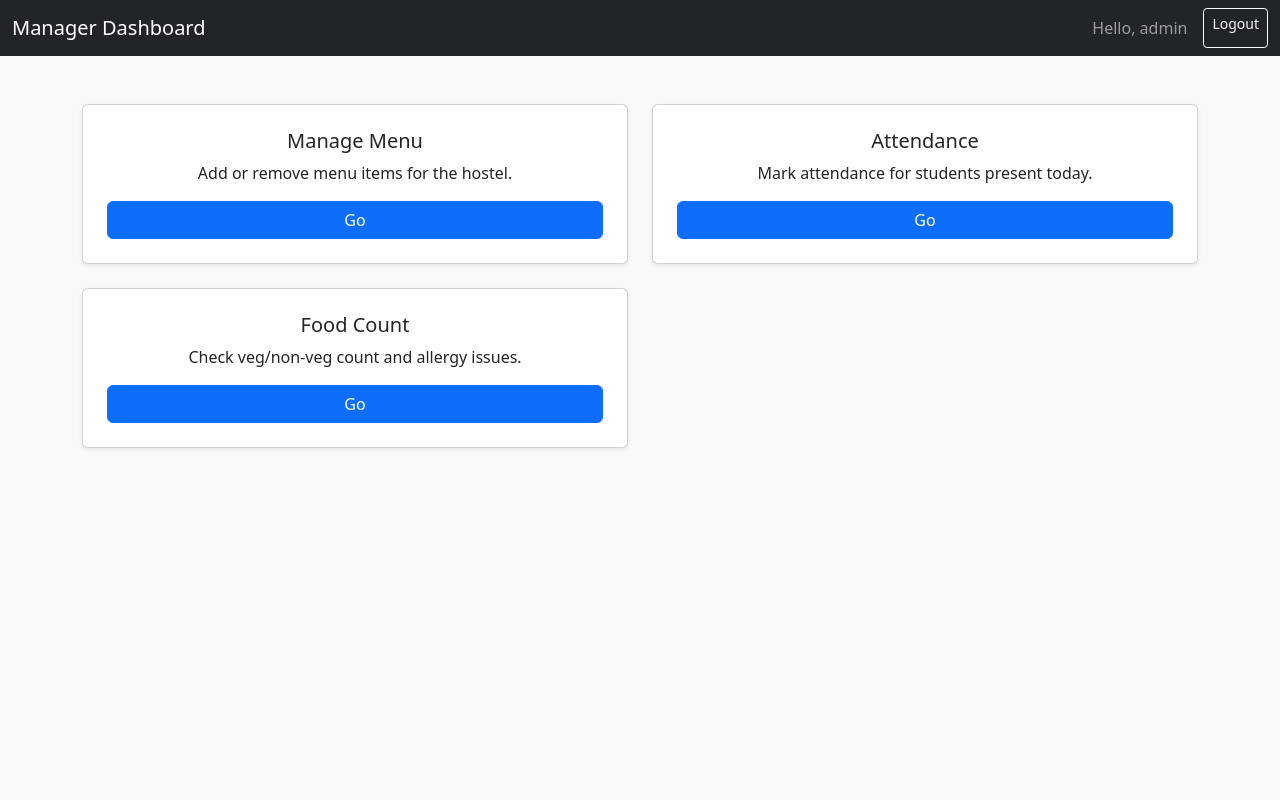
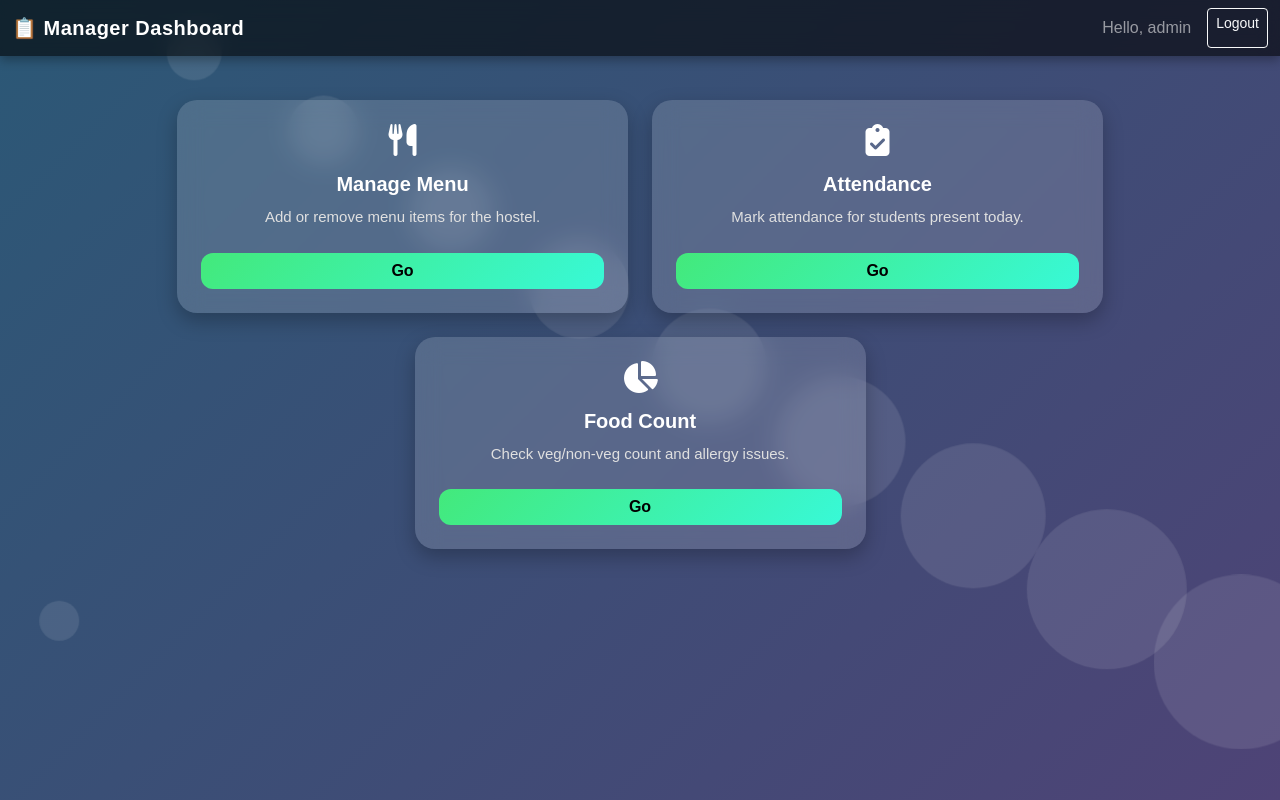
Before and after one commit to Shafkat494/chillies, a Flask app: template templates/manager_dashboard.html in a window 1280 px wide. Run offline with Flask 3, Linux system fonts and the light colour scheme; the template is opened without the code that fills it, so the values that code supplies are empty; a user stored in the database is signed in.

Commit message:
Update manager_dashboard.html

```diff
--- a/templates/manager_dashboard.html
+++ b/templates/manager_dashboard.html
@@ -4,12 +4,136 @@
   <meta charset="UTF-8">
   <title>Manager Dashboard</title>
   <link href="https://cdn.jsdelivr.net/npm/bootstrap@5.3.3/dist/css/bootstrap.min.css" rel="stylesheet">
+  <link href="https://cdnjs.cloudflare.com/ajax/libs/font-awesome/6.5.0/css/all.min.css" rel="stylesheet">
+
+  <style>
+    /* 🌈 Background Animation */
+    body {
+      margin: 0;
+      font-family: 'Poppins', sans-serif;
+      color: #fff;
+      min-height: 100vh;
+      background: linear-gradient(135deg, #2b5876, #4e4376);
+      overflow-x: hidden;
+      position: relative;
+    }
+
+    .bg-animation {
+      position: absolute;
+      top: 0;
+      left: 0;
+      width: 100%;
+      height: 100%;
+      overflow: hidden;
+      z-index: -1;
+    }
+
+    .circle {
+      position: absolute;
+      border-radius: 50%;
+      background: rgba(255, 255, 255, 0.1);
+      animation: float 15s infinite ease-in-out;
+    }
+
+    @keyframes float {
+      0%, 100% { transform: translateY(0) translateX(0); }
+      50% { transform: translateY(-40px) translateX(40px); }
+    }
+
+    /* Navbar */
+    .navbar {
+      backdrop-filter: blur(10px);
+      background: rgba(0, 0, 0, 0.6) !important;
+      box-shadow: 0 4px 10px rgba(0,0,0,0.3);
+    }
+
+    .navbar-brand {
+      font-weight: 700;
+      letter-spacing: 0.5px;
+    }
+
+    /* Dashboard Cards */
+    .card {
+      border: none;
+      border-radius: 20px;
+      background: rgba(255, 255, 255, 0.15);
+      backdrop-filter: blur(12px);
+      color: #fff;
+      box-shadow: 0 8px 20px rgba(0, 0, 0, 0.25);
+      transition: all 0.4s ease;
+      cursor: pointer;
+    }
+
+    .card:hover {
+      transform: translateY(-8px) scale(1.02);
+      box-shadow: 0 12px 30px rgba(0, 0, 0, 0.4);
+      background: rgba(255, 255, 255, 0.25);
+    }
+
+    .card h5 {
+      font-weight: 600;
+      margin-bottom: 10px;
+    }
+
+    .card p {
+      color: #e0e0e0;
+      font-size: 15px;
+    }
+
+    /* Buttons */
+    .btn-primary {
+      background: linear-gradient(135deg, #43e97b, #38f9d7);
+      border: none;
+      color: #000;
+      font-weight: 600;
+      transition: 0.3s ease;
+      border-radius: 12px;
+    }
+
+    .btn-primary:hover {
+      transform: translateY(-2px);
+      opacity: 0.9;
+    }
+
+    /* Container Animation */
+    .fade-in {
+      animation: fadeIn 0.8s ease-in-out;
+    }
+
+    @keyframes fadeIn {
+      from { opacity: 0; transform: translateY(20px); }
+      to { opacity: 1; transform: translateY(0); }
+    }
+
+    /* Responsive */
+    @media (max-width: 768px) {
+      .card { margin: 0 1rem; }
+    }
+  </style>
 </head>
-<body class="bg-light">
 
-<nav class="navbar navbar-expand-lg navbar-dark bg-dark">
+<body>
+
+  <!-- Animated Background -->
+  <div class="bg-animation">
+    {% for i in range(10) %}
+      <div class="circle"
+        style="
+          width: {{ 40 + (loop.index % 10) * 15 }}px;
+          height: {{ 40 + (loop.index % 10) * 15 }}px;
+          top: {{ (loop.index * 8) % 100 }}%;
+          left: {{ (loop.index * 10) % 100 }}%;
+          animation-duration: {{ 12 + (loop.index % 10) * 2 }}s;
+          animation-delay: {{ (loop.index * 0.5) % 5 }}s;
+        ">
+      </div>
+    {% endfor %}
+  </div>
+
+  <!-- Navbar -->
+  <nav class="navbar navbar-expand-lg navbar-dark bg-dark fixed-top">
     <div class="container-fluid">
-        <a class="navbar-brand" href="#">Manager Dashboard</a>
+      <a class="navbar-brand" href="#">📋 Manager Dashboard</a>
       <div class="d-flex">
         <span class="navbar-text me-3">Hello, {{ session['username'] }}</span>
         <a href="{{ url_for('logout') }}" class="btn btn-outline-light btn-sm">Logout</a>
@@ -17,31 +141,37 @@
     </div>
   </nav>
 
-<div class="container mt-5">
-    <div class="row g-4">
-        <div class="col-md-6">
-            <div class="card shadow-sm text-center p-4">
+  <!-- Main Content -->
+  <div class="container fade-in" style="padding-top: 100px; padding-bottom: 60px;">
+    <div class="row g-4 justify-content-center">
+
+      <div class="col-md-5">
+        <div class="card text-center p-4">
+          <i class="fas fa-utensils fa-2x mb-3"></i>
           <h5>Manage Menu</h5>
           <p>Add or remove menu items for the hostel.</p>
-                <a href="{{ url_for('menu') }}" class="btn btn-primary">Go</a>
+          <a href="{{ url_for('menu') }}" class="btn btn-primary mt-2">Go</a>
         </div>
       </div>
 
-        <div class="col-md-6">
-            <div class="card shadow-sm text-center p-4">
+      <div class="col-md-5">
+        <div class="card text-center p-4">
+          <i class="fas fa-clipboard-check fa-2x mb-3"></i>
           <h5>Attendance</h5>
           <p>Mark attendance for students present today.</p>
-                <a href="{{ url_for('attendance') }}" class="btn btn-primary">Go</a>
+          <a href="{{ url_for('attendance') }}" class="btn btn-primary mt-2">Go</a>
         </div>
       </div>
 
-        <div class="col-md-6">
-            <div class="card shadow-sm text-center p-4">
+      <div class="col-md-5">
+        <div class="card text-center p-4">
+          <i class="fas fa-chart-pie fa-2x mb-3"></i>
           <h5>Food Count</h5>
           <p>Check veg/non-veg count and allergy issues.</p>
-                <a href="{{ url_for('food_count') }}" class="btn btn-primary">Go</a>
+          <a href="{{ url_for('food_count') }}" class="btn btn-primary mt-2">Go</a>
         </div>
       </div>
+
     </div>
   </div>
 
```
Lines whose indentation alone changed are shown as unchanged.
